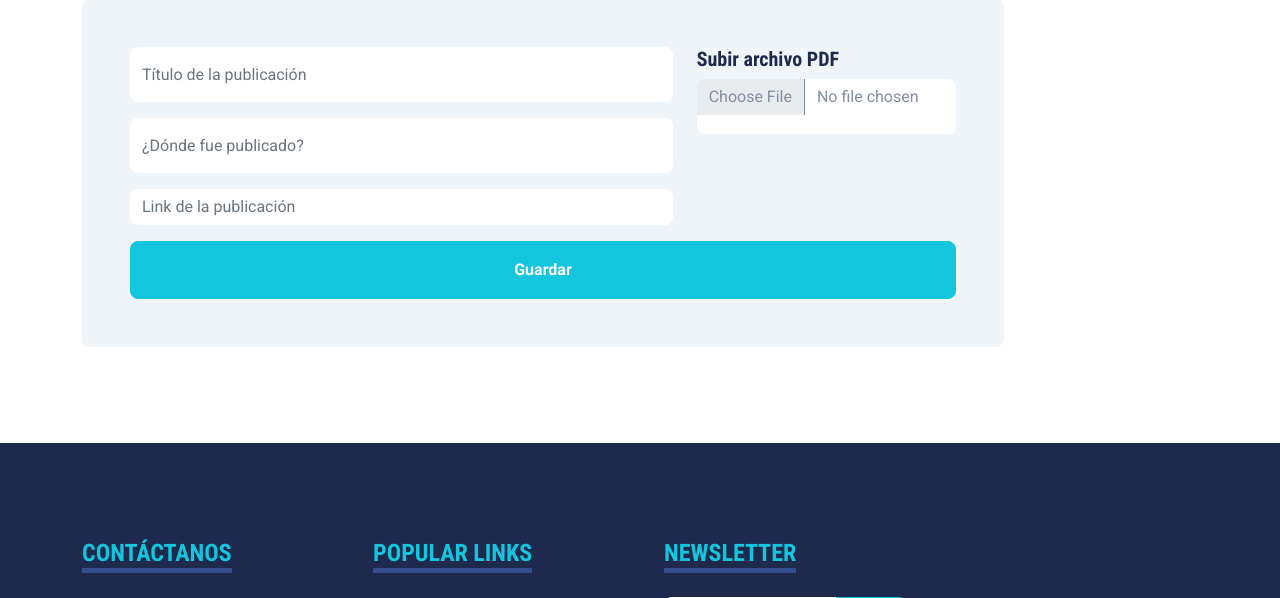
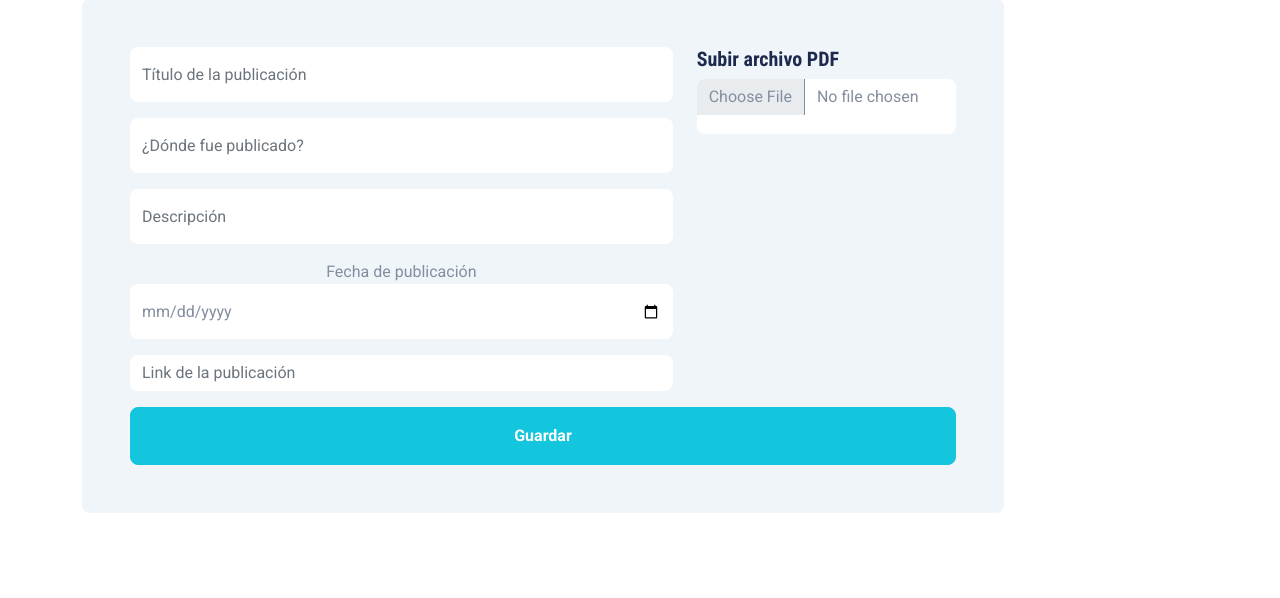
Before and after one commit to kdevivanco/psicoapp, a Flask app: template app/templates/add_publication.html in a window 1280 px wide. Shown: the part 305-903 px from the top of the page. Run offline with Flask 2, Linux system fonts and the light colour scheme; the template is opened without the code that fills it, so the values that code supplies are empty; some libraries are stand-ins or nearby versions.

Commit message:
modifique tabla publications

```diff
--- a/app/templates/add_publication.html
+++ b/app/templates/add_publication.html
@@ -29,7 +29,14 @@
                                             <input required type="text" name="title" class="form-control bg-white border-0" placeholder="Título de la publicación" style="height: 55px;">
                                         </div>
                                         <div class="col-12 col-sm-12 mb-3">
-                                            <input required type="text" name="description" class="form-control bg-white border-0" placeholder="¿Dónde fue publicado?" style="height: 55px;">
+                                            <input required type="text" name="publisher" class="form-control bg-white border-0" placeholder="¿Dónde fue publicado?" style="height: 55px;">
+                                        </div>
+                                        <div class="col-12 col-sm-12 mb-3">
+                                            <input required type="text" name="publisher" class="form-control bg-white border-0" placeholder="Descripción" style="height: 55px;">
+                                        </div>
+                                        <div class="col-12 col-sm-12 mb-3">
+                                            <label for="date">Fecha de publicación</label>
+                                            <input required type="date" name="publisher" class="form-control bg-white border-0" style="height: 55px;">
                                         </div>
                                         <div class="col-12 col-sm-12 mb-3">
                                             <input name="publication_link" class="form-control bg-white border-0" placeholder="Link de la publicación">
```
Also changed, not shown: app/controllers/publications.py (+11 -4 lines), psicoapp_create.sql (+10 -1 lines), 1 other file.
